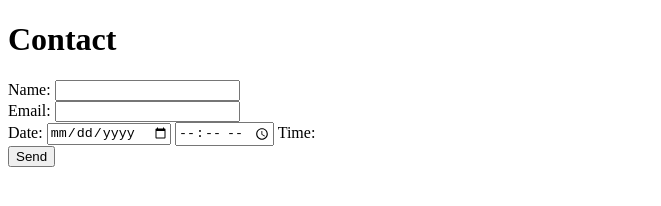
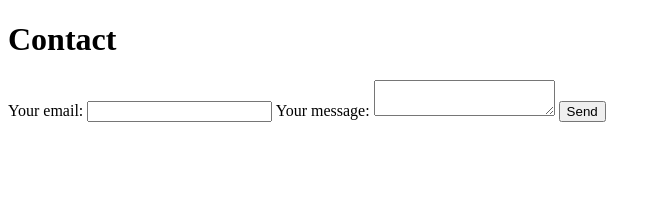
Before and after one commit to frostiestudios/CWO-TGMedia, a plain HTML site: page contact.html in a window 1280 px wide. Shown: the whole page, without its empty margins (0-661 px from the left). Drawn offline with Linux system fonts and the light colour scheme.

Commit message:
10.5
434f

```diff
--- a/contact.html
+++ b/contact.html
@@ -3,18 +3,18 @@
     <title>Contact</title>
 </head>
 <h1>Contact</h1>
-<form id="contact" name="contact" method="POST" data-netlify="true">
-    <label for="name">Name:</label>
-    <input type="text" name="name"><br>
-
-    <label for="email">Email:</label>
-    <input type="email" name="email"><br>
-
-    <label for="date">Date:</label>
-    <input type="date" name="date">
-
-    <input type="time" name="time">
-    <label for="time">Time:</label>
-    <br>
-    <button type="submit">Send</button>
+<form
+  action="https://formspree.io/f/moqzroad"
+  method="POST"
+>
+  <label>
+    Your email:
+    <input type="email" name="email">
+  </label>
+  <label>
+    Your message:
+    <textarea name="message"></textarea>
+  </label>
+  <!-- your other form fields go here -->
+  <button type="submit">Send</button>
 </form>
```
